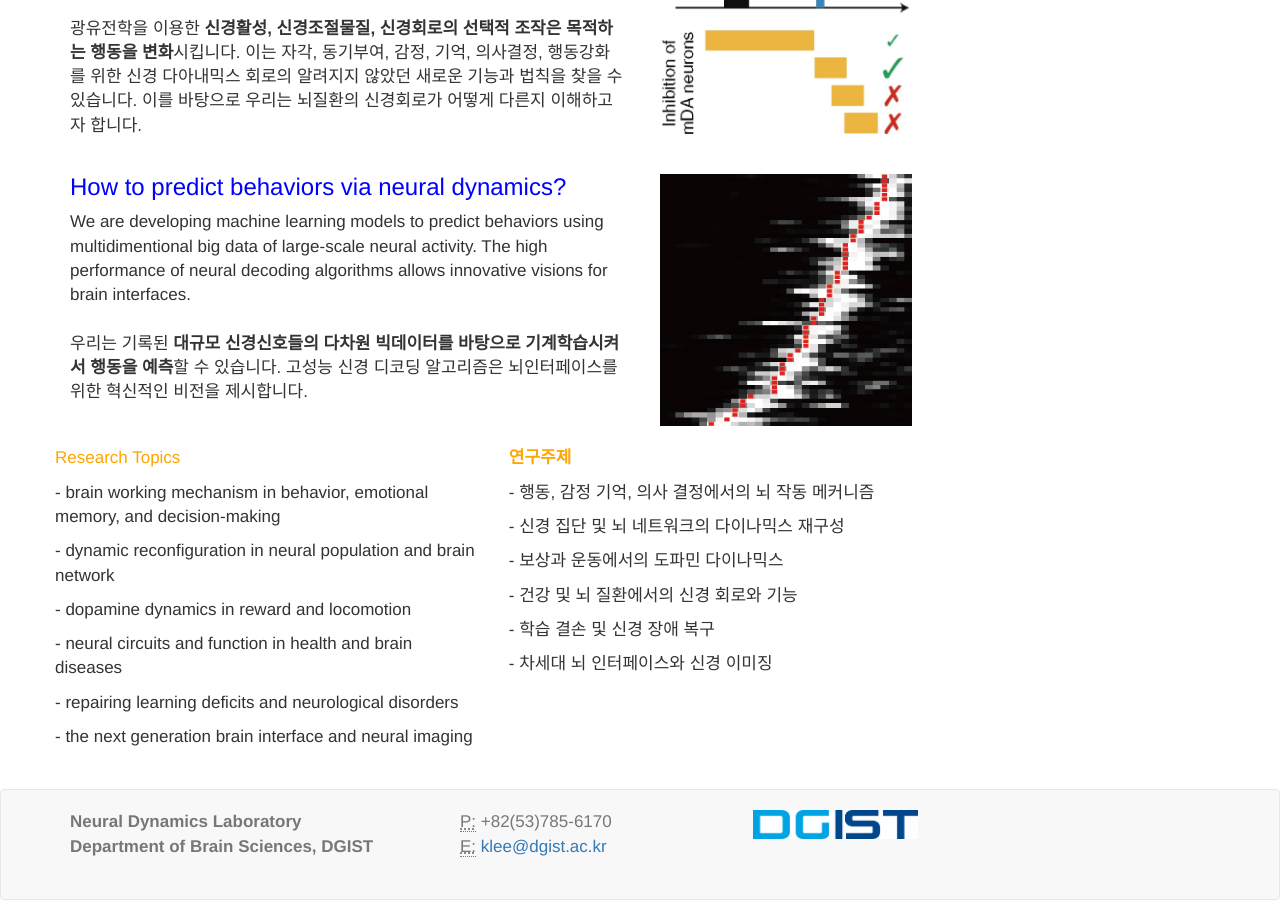
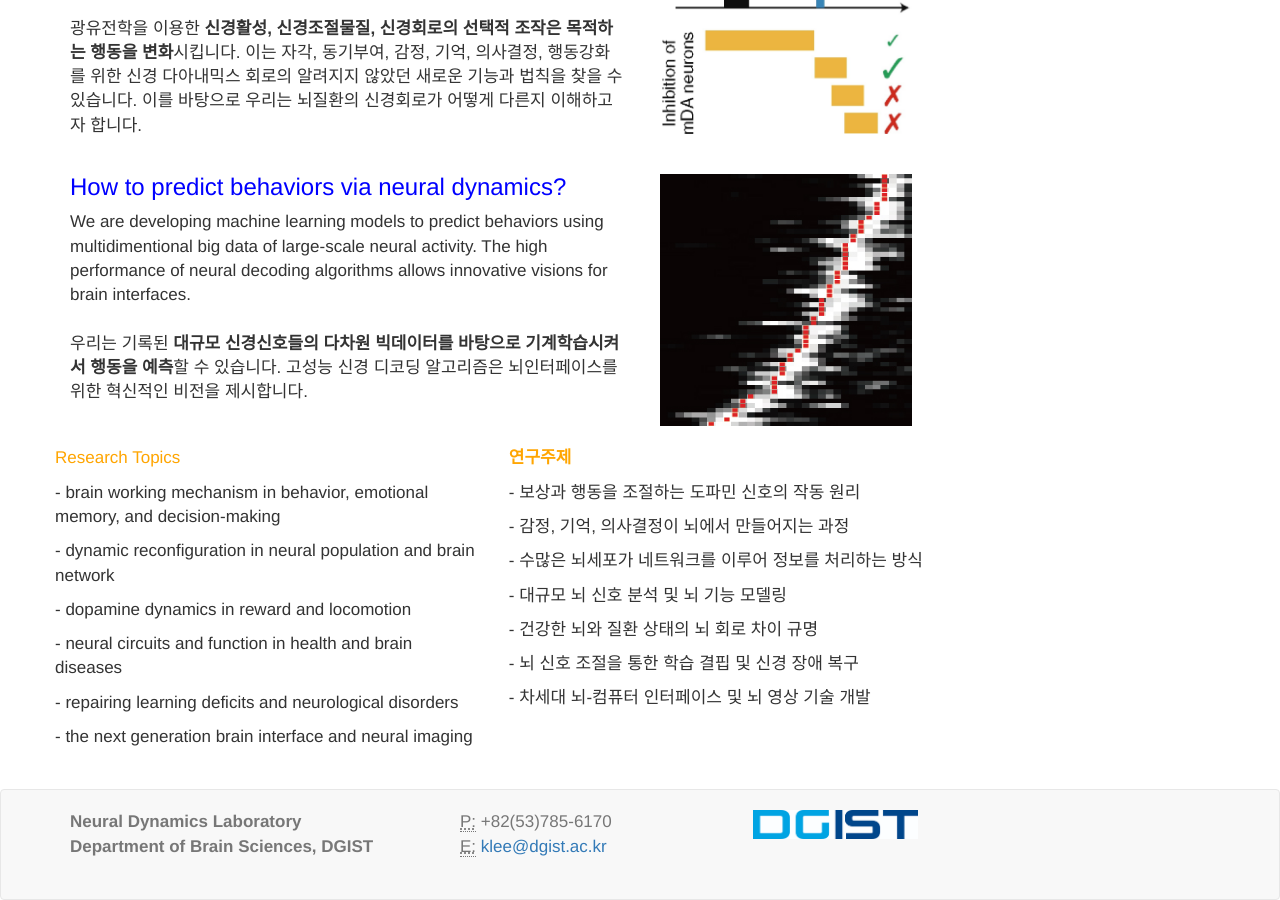
Before and after one commit to kleelab/kleelab.github.io, a Jekyll site: the page built from projects.html, in a window 1280 px wide and 900 px high, scrolled down 998 px. Built offline with Jekyll 4.4.1, drawn with Linux system fonts in a browser that asks for light colours; nearby versions of some CDN libraries; a style sheet for code colours, icons or effects is not loaded.

Commit message:
Update projects.html

```diff
--- a/projects.html
+++ b/projects.html
@@ -55,11 +55,12 @@ layout: page
     </div>
     <div class="col-md-6">
 <p style="color:#FFA500;"><b>연구주제</b></p>
-<p>- 행동, 감정 기억, 의사 결정에서의 뇌 작동 메커니즘</p>
-<p>- 신경 집단 및 뇌 네트워크의 다이나믹스 재구성</p>
-<p>- 보상과 운동에서의 도파민 다이나믹스</p>
-<p>- 건강 및 뇌 질환에서의 신경 회로와 기능</p>
-<p>- 학습 결손 및 신경 장애 복구</p>
-<p>- 차세대 뇌 인터페이스와 신경 이미징</p>
+<p>- 보상과 행동을 조절하는 도파민 신호의 작동 원리</p>
+<p>- 감정, 기억, 의사결정이 뇌에서 만들어지는 과정</p>
+<p>- 수많은 뇌세포가 네트워크를 이루어 정보를 처리하는 방식</p>
+<p>- 대규모 뇌 신호 분석 및 뇌 기능 모델링</p>
+<p>- 건강한 뇌와 질환 상태의 뇌 회로 차이 규명</p>
+<p>- 뇌 신호 조절을 통한 학습 결핍 및 신경 장애 복구</p>
+<p>- 차세대 뇌-컴퓨터 인터페이스 및 뇌 영상 기술 개발</p>
     </div>
 </div>
```
